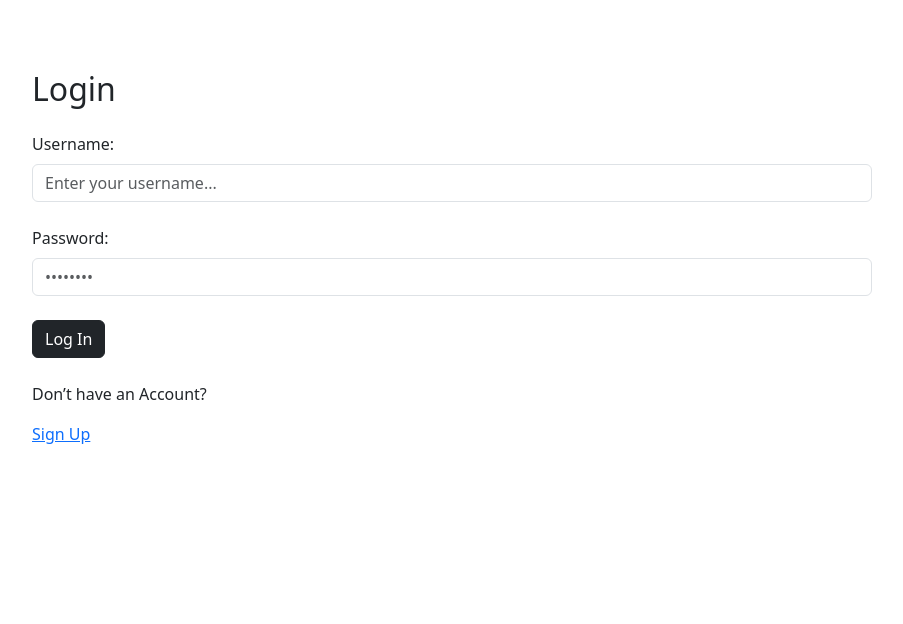
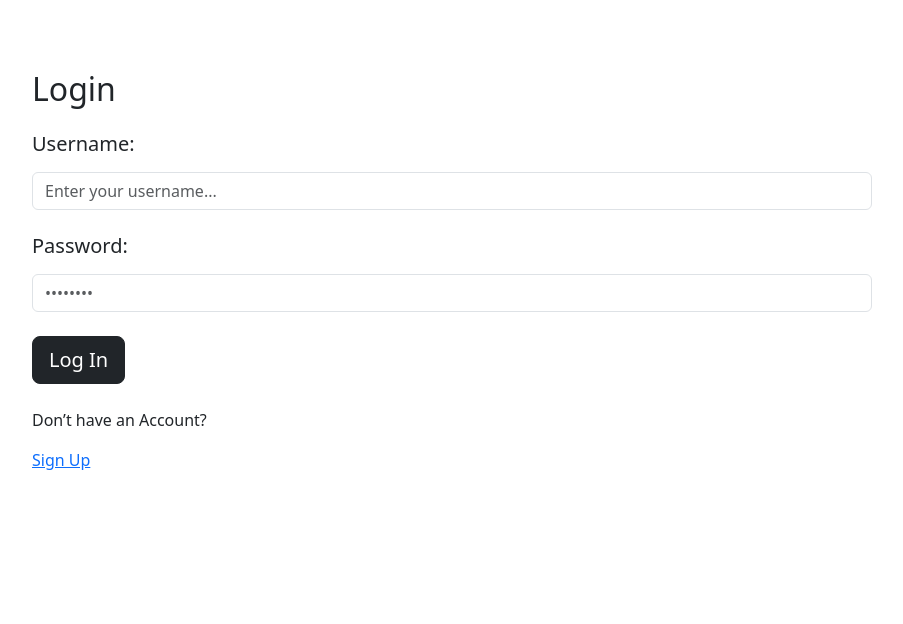
Before and after one commit to York13Pud/python-project-dev-to-stats, a Django app: page /login/ in a window 1280 px wide. Shown: the part 74-698 px from the top of the page, without its empty margins (188-1091 px from the left). Run offline with Django 4.2, Linux system fonts and the light colour scheme; parts of the project's set-up code (start-up, migrations or seed data) failed here and were passed over.

Commit message:
Changed button to large and labels to h5

```diff
--- a/project/apps/users/templates/login.html
+++ b/project/apps/users/templates/login.html
@@ -14,20 +14,20 @@
             {% csrf_token %}
             <!-- Input:Username -->
             <div class="m-4">
-                <label class="form-label" for="inputUsername">Username: </label>
+                <label class="form-label" for="inputUsername"><h5>Username:</h5></label>
                 <input class="form-control" id="inputUsername" type="text" name="username"
                     placeholder="Enter your username..." />
             </div>
 
             <!-- Input:Password -->
             <div class="m-4">
-                <label class="form-label" for="inputPassword">Password: </label>
+                <label class="form-label" for="inputPassword"><h5>Password:</h5></label>
                 <input class="form-control" id="inputPassword" type="password" name="password"
                     placeholder="••••••••" />
             </div>
 
             <div class="m-4">
-                <input class="btn btn-dark" type="submit" value="Log In" />
+                <input class="btn btn-dark btn-lg" type="submit" value="Log In" />
             </div>
         </form>
 
```
